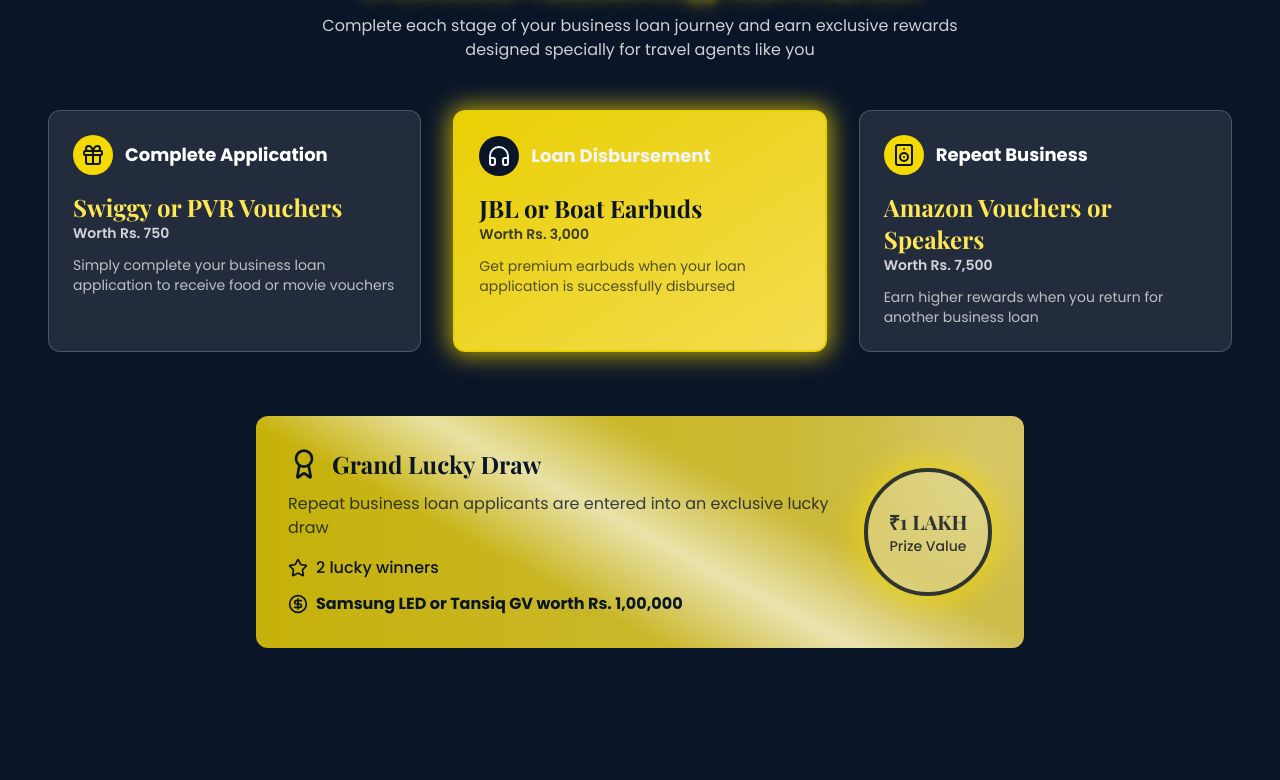
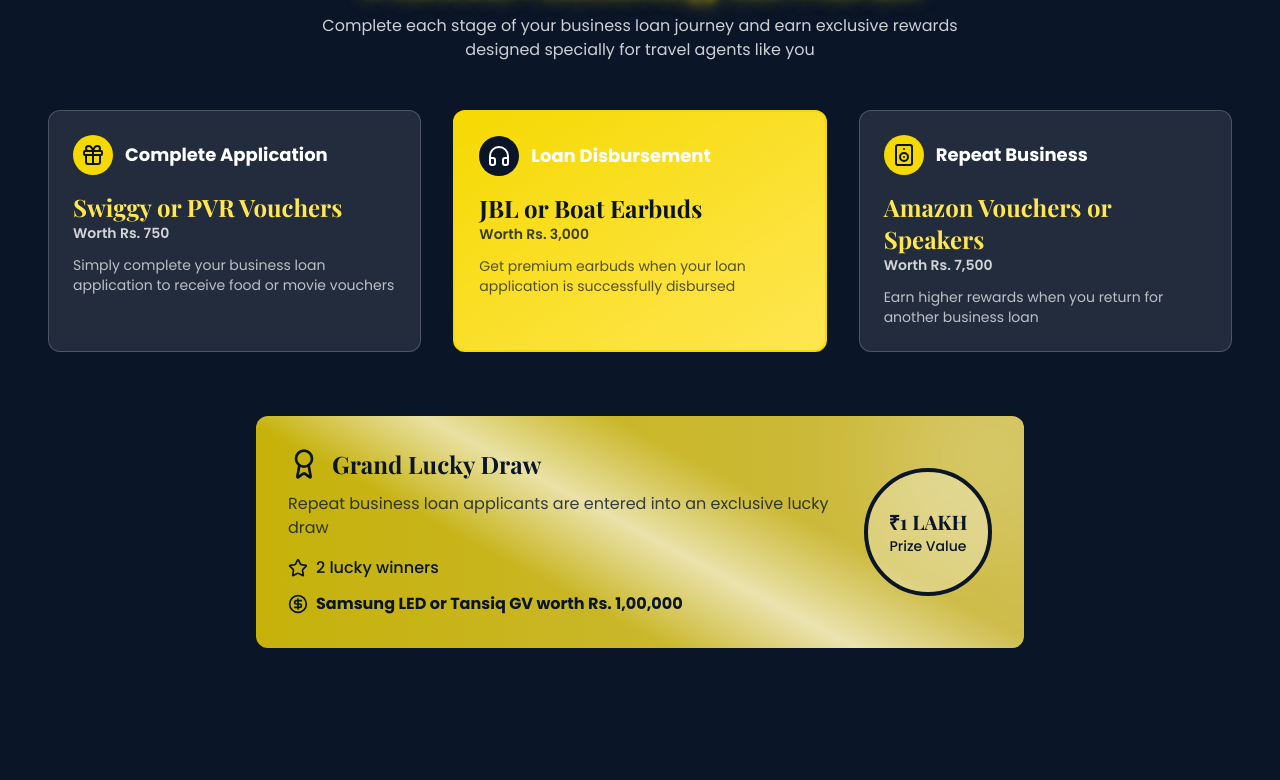
Before and after one commit to vishnu2646/mihuru-max-miles-launchpad, a React (Vite) app: page / in a window 1280 px wide. Shown: the part 694-1474 px from the top of the page. Built offline with nearby package versions, Linux system fonts and the light colour scheme.

Commit message:
Remove blinking effect from loan disbursement text
Removes the `animate-pulse-glow` class from the Loan Disbursement reward card to remove the blinking effect.

```diff
--- a/src/components/RewardCard.tsx
+++ b/src/components/RewardCard.tsx
@@ -27,7 +27,7 @@ export const RewardCard: React.FC<RewardCardProps> = ({
       className={cn(
         "rounded-xl p-6 transition-all duration-300 transform hover:scale-105",
         highlight
-          ? "bg-gradient-to-br from-mihuru-gold to-mihuru-gold-light text-mihuru-dark border-2 border-mihuru-gold animate-pulse-glow"
+          ? "bg-gradient-to-br from-mihuru-gold to-mihuru-gold-light text-mihuru-dark border-2 border-mihuru-gold"
           : "bg-white/10 backdrop-blur-sm border border-white/20",
         className
       )}
--- a/src/components/RewardsSection.tsx
+++ b/src/components/RewardsSection.tsx
@@ -68,7 +68,7 @@ export const RewardsSection: React.FC = () => {
                 </div>
               </div>
 
-              <div className="w-32 h-32 border-4 border-mihuru-dark rounded-full flex items-center justify-center bg-white/30 animate-pulse-glow">
+              <div className="w-32 h-32 border-4 border-mihuru-dark rounded-full flex items-center justify-center bg-white/30">
                 <div className="text-center">
                   <div className="font-serif font-bold text-xl">₹1 LAKH</div>
                   <div className="text-sm font-medium">Prize Value</div>
```
